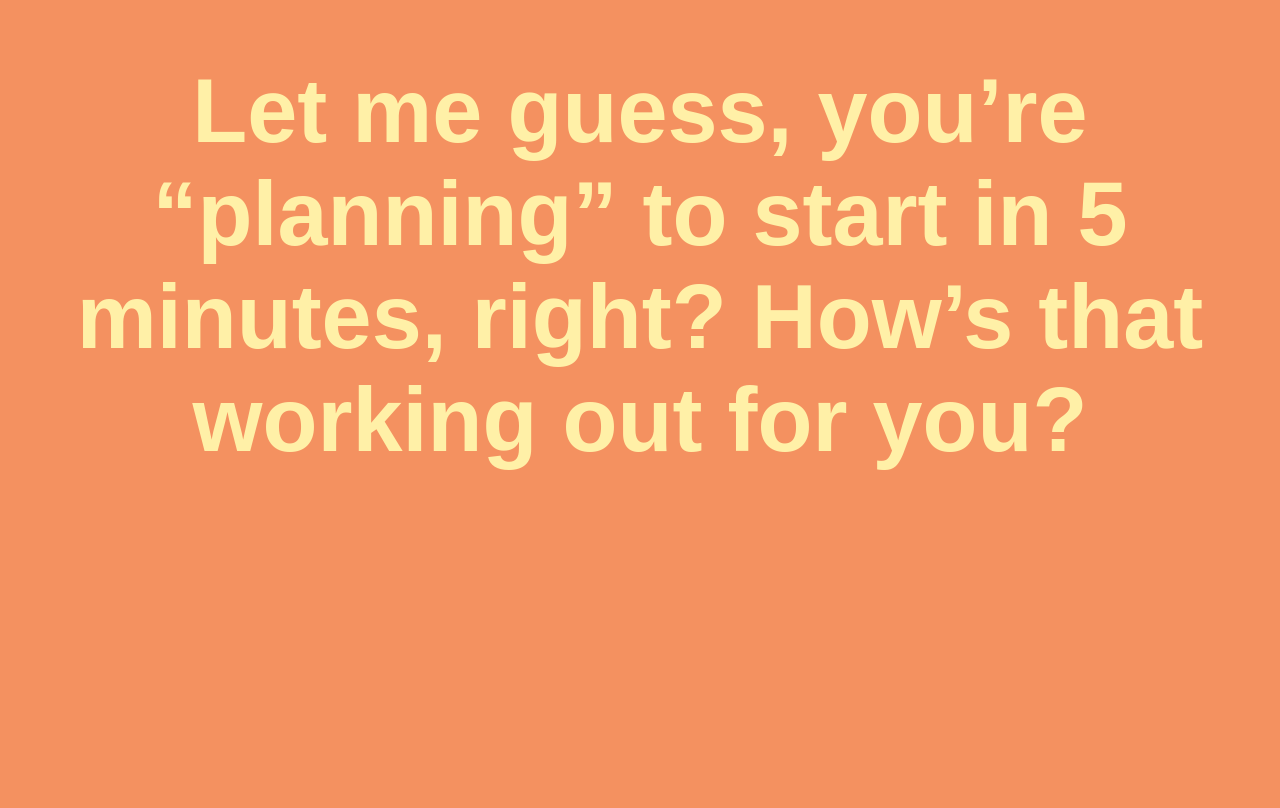
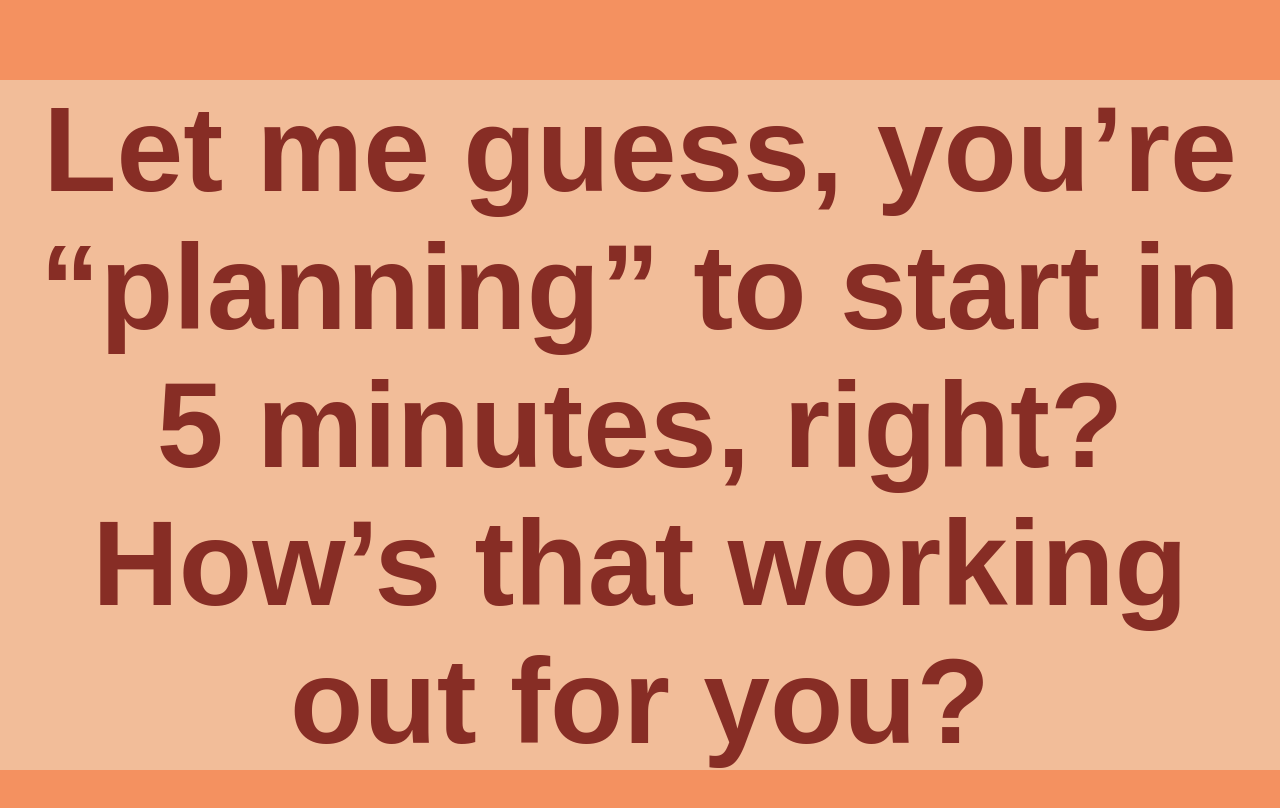
Before and after one commit to kpaulemon/hackUMBC-project, a browser extension: page blocked.html in a window 1280 px wide. Drawn offline with Linux system fonts and the light colour scheme.

Commit message:
Update style.css

```diff
--- a/style.css
+++ b/style.css
@@ -190,4 +190,12 @@
 
    .time-container { max-width: 760px; margin: 0 auto; }
 
-   .
+   .blocked-container {
+     background-color: #f2bd99;
+   }
+
+   .roast {
+     color: #872d25;
+     font-size: 120px;
+     font-family: 'Baloo 2', sans-serif;
+   }
```
